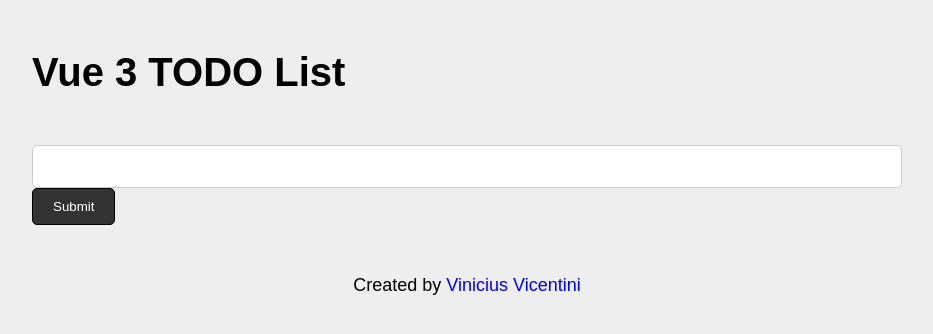
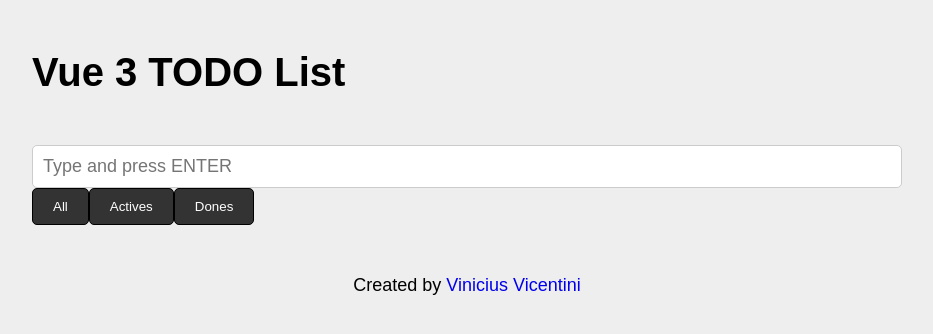
Before and after one commit to viniciushvc/vue-testing, a Vue app: page / in a window 1280 px wide. Shown: the top 334 px of the page, without its empty margins (173-1106 px from the left). Built offline with nearby package versions, Linux system fonts and the light colour scheme.

Commit message:
add comments and filters

```diff
--- a/src/views/Home.vue
+++ b/src/views/Home.vue
@@ -1,18 +1,26 @@
 <template>
   <form @submit.prevent="newTodo(input)">
-    <Input v-model="input" type="text" />
-
-    <Button type="submit">Submit</Button>
+    <Input v-model="input" placeholder="Type and press ENTER" />
   </form>
 
-  <TodoList :todos="todos" @click="toggleTodo" @delete="deleteTodo" />
+  <TodoList :todos="filteredTodos" @click="toggleTodo" @delete="deleteTodo" />
+
+  <Button @click="view = ''">All</Button>
+  <Button @click="view = 'actives'">Actives</Button>
+  <Button @click="view = 'done'">Dones</Button>
 </template>
 
 <script lang="ts">
 import { defineComponent, ref } from 'vue'
 
+/**
+ * TODO's logic
+ */
 import useTodos from '@/modules/todos'
 
+/**
+ * Components
+ */
 import Input from '@/components/Input.vue'
 import Button from '@/components/Button.vue'
 import TodoList from '@/components/TodoList.vue'
@@ -24,11 +32,12 @@ export default defineComponent({
     TodoList,
   },
   setup() {
-    const input = ref('foda-se')
+    const input = ref('')
 
-    const { todos, newTodo, toggleTodo, deleteTodo } = useTodos()
-
-    return { input, todos, newTodo, toggleTodo, deleteTodo }
+    /**
+     * Export all useTodos methods to template
+     */
+    return { ...useTodos(), input }
   },
 })
 </script>
```
